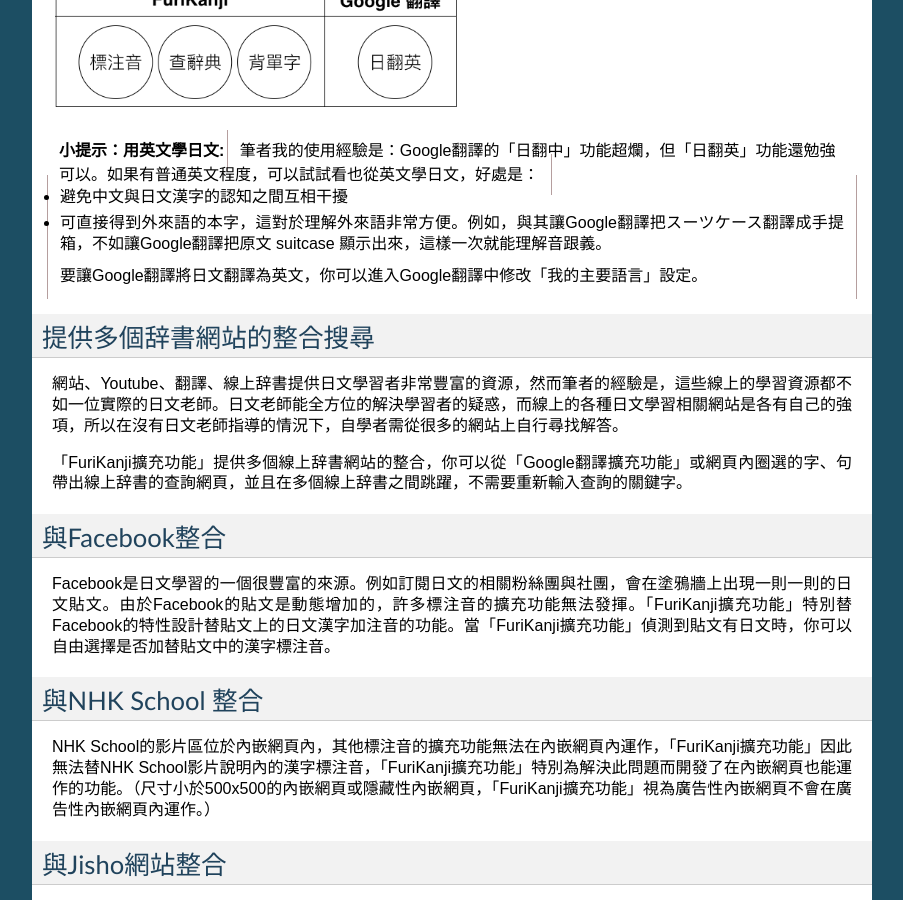
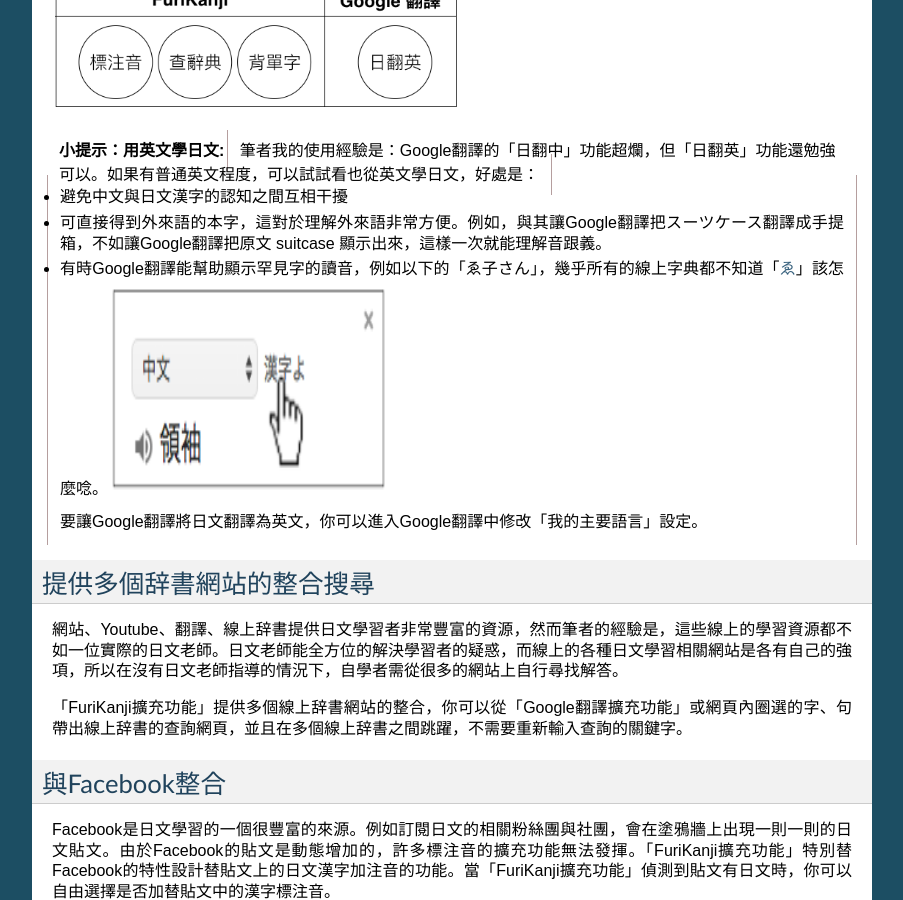
Before and after one commit to iapyeh/iapyeh, a Sphinx documentation site: the page built from docs/blogs/myworks/I.F.Add-on.rst, in a window 1280 px wide and 900 px high, scrolled down 1484 px. Shown: the whole window, without its empty margins (198-1101 px from the left). Built offline with Sphinx 7.4.7, drawn with Linux system fonts in a browser that asks for light colours; some of the changed lines change nothing that is shown.

Commit message:
Google Docs reST Editor@2017-7-16 23:3:15

```diff
--- a/docs/blogs/myworks/I.F.Add-on.rst
+++ b/docs/blogs/myworks/I.F.Add-on.rst
@@ -45,6 +45,8 @@
 
     * 可直接得到外來語的本字，這對於理解外來語非常方便。例如，與其讓Google翻譯把スーツケース翻譯成手提箱，不如讓Google翻譯把原文 suitcase 顯示出來，這樣一次就能理解音跟義。
 
+    * 有時Google翻譯能幫助顯示罕見字的讀音，例如以下的「ゑ子さん」，幾乎所有的線上字典都不知道「\ |LINK3|\ 」該怎麼唸。\ |IMG8|\
+
     要讓Google翻譯將日文翻譯為英文，你可以進入Google翻譯中修改「我的主要語言」設定。
 
 .. _h65a754d314849631d4f1770f68746b:
@@ -75,7 +77,7 @@
 與Jisho網站整合
 ===============
 
-\ |LINK3|\ 是一個很棒的線上辞書網站，但是這個網站標注音的方式使用與其他網站標注音不一樣的方式，導致其他標注音的擴充功能無法在此網站正常運作，而且「Google 翻譯擴充功能」也會因為無法正確圈選到所要翻譯的日文而無法正常運作。「FuriKanji擴充功能」特別為Jisho網站客製化以解決這些問題。
+\ |LINK4|\ 是一個很棒的線上辞書網站，但是這個網站標注音的方式使用與其他網站標注音不一樣的方式，導致其他標注音的擴充功能無法在此網站正常運作，而且「Google 翻譯擴充功能」也會因為無法正確圈選到所要翻譯的日文而無法正常運作。「FuriKanji擴充功能」特別為Jisho網站客製化以解決這些問題。
 
 .. _h2164242e4c6048506f23311549231654:
 
@@ -117,9 +119,9 @@
 
 * 日文被誤認為中文時，會在旁另外顯示一個「漢字よ」讓使用者快速改變成日文。如下圖：
 
-    * \ |IMG8|\ ，然後就會像這樣：
+    * \ |IMG9|\ ，然後就會像這樣：
 
-    * \ |IMG9|\
+    * \ |IMG10|\
 
 * 可直接在網頁內修改「翻譯Google 擴充功能選項」，不另開視窗。因為日文翻英文比較準確，所以翻譯日文時，「\ |STYLE0|\ 」要設定成「英文」。然而要閱讀英文時，又要把「\ |STYLE1|\ 改回來。直接在網頁內修改這樣會使得修改「\ |STYLE2|\ 」時比較方便。
 
@@ -135,9 +137,9 @@
 
     每一個網頁都可單獨開啟或關閉FuriKanji的功能
 
-    關閉狀態是藍色小圖\ |IMG10|\     ，此時點一下藍色小圖就會啟動「FuriKanji擴充功能」
+    關閉狀態是藍色小圖\ |IMG11|\     ，此時點一下藍色小圖就會啟動「FuriKanji擴充功能」
 
-    開啟狀態是紅色小圖\ |IMG11|\     ，此時點一下紅色小圖後選擇「關閉」可在該網頁關閉「FuriKanji擴充功能」。
+    開啟狀態是紅色小圖\ |IMG12|\     ，此時點一下紅色小圖後選擇「關閉」可在該網頁關閉「FuriKanji擴充功能」。
 
     「FuriKanji擴充功能」能偵測網頁是否含有日文內容，並自動開啟。如果你不需要此功能可以在「設定」中關閉。
 
@@ -148,7 +150,7 @@
 
     把要標注的漢字選起來像這樣
 
-\ |IMG12|\
+\ |IMG13|\
 
     「FuriKanji擴充功能」會在網頁下方顯示圈選文字的注音，並在取消圈選文字五秒之後自動消失。
 
@@ -159,9 +161,9 @@
 
     把要標注的漢字選起來會像這樣
 
-\ |IMG13|\
+\ |IMG14|\
 
-    點一下圈選區右下方的小圖示後，「Google翻譯擴充功能」上的日文會顯示注音，如下圖：\ |IMG14|\
+    點一下圈選區右下方的小圖示後，「Google翻譯擴充功能」上的日文會顯示注音，如下圖：\ |IMG15|\
 
 ..  Tip::
 
@@ -174,13 +176,13 @@
 
     將滑鼠移到有注音的漢字上方後，點選該漢字就可以開啟查詢頁面。
 
-\ |IMG15|\
+\ |IMG16|\
 
     FuriKanji預設的查詢的辞書是 「ふりがな文庫」。這個網站是Furigana的專門網站，內容豐富，速度快又沒有廣告，是學習ふりがな很棒的網站。
 
-    綠色的\ |IMG16|\     小圖是用來切換到其他辞書查詢的按鈕，它會顯示在辞書原有的「查詢按鈕」右邊。按下這一個按鈕後即切換辞書網站，不需重新輸入關鍵字。
+    綠色的\ |IMG17|\     小圖是用來切換到其他辞書查詢的按鈕，它會顯示在辞書原有的「查詢按鈕」右邊。按下這一個按鈕後即切換辞書網站，不需重新輸入關鍵字。
 
-\ |IMG17|\
+\ |IMG18|\
 
 .. _h2164242e4c6048506f23311549231654:
 
@@ -196,9 +198,9 @@
 致謝與推薦連結
 ==============
 
-* 「\ |LINK4|\ 功能
+* 「\ |LINK5|\ 功能
 
-* 「\ |LINK5|\
+* 「\ |LINK6|\
 
 .. _h174fb648377959437b5c1f697c1c40:
 
@@ -216,16 +218,16 @@
 +---------+----------------------------------------------------------------------------------------------------------------------------+
 |版本     |主要異動                                                                                                                    |
 +---------+----------------------------------------------------------------------------------------------------------------------------+
-|1.17.7.13|＊ 為了在Google翻譯擴充功能提供Furigana，所以單獨提供Furigana功能。如此一來，使用者可以單獨使用，不需先安裝「\ |LINK6|\ 」。|
+|1.17.7.13|＊ 為了在Google翻譯擴充功能提供Furigana，所以單獨提供Furigana功能。如此一來，使用者可以單獨使用，不需先安裝「\ |LINK7|\ 」。|
 |         |                                                                                                                            |
 |         |＊ 改名為 FuriKanji                                                                                                         |
 +---------+----------------------------------------------------------------------------------------------------------------------------+
-|1.17.5.26|讓「\ |LINK7|\ 」可與Google翻譯擴充功能一起使用。                                                                           |
+|1.17.5.26|讓「\ |LINK8|\ 」可與Google翻譯擴充功能一起使用。                                                                           |
 +---------+----------------------------------------------------------------------------------------------------------------------------+
-|1.0      |2017/1/26 首次發布，名稱為「I.F. Add-on」，是一個「\ |LINK8|\                                                               |
+|1.0      |2017/1/26 首次發布，名稱為「I.F. Add-on」，是一個「\ |LINK9|\                                                               |
 +---------+----------------------------------------------------------------------------------------------------------------------------+
 
-\ |LINK9|\
+\ |LINK10|\
 
 
 |REPLACE1|
@@ -261,19 +263,19 @@
 
 .. |LINK3| raw:: html
 
-    <a href="http://jisho.org/" target="_blank">Jisho</a>
+    <a href="https://ja.wikipedia.org/wiki/%E3%82%91" target="_blank">ゑ</a>
 
 .. |LINK4| raw:: html
 
-    <a href="https://www.npmjs.com/package/kuroshiro" target="_blank">FuriKanji翻譯擴充功能」使用KuroShiro的Furigana API提供Furigana</a>
+    <a href="http://jisho.org/" target="_blank">Jisho</a>
 
 .. |LINK5| raw:: html
 
-    <a href="https://www.youtube.com/watch?v=OZZlEuE8RdU" target="_blank">FuriKanji翻譯擴充功能」的考試模式靈感來源</a>
+    <a href="https://www.npmjs.com/package/kuroshiro" target="_blank">FuriKanji翻譯擴充功能」使用KuroShiro的Furigana API提供Furigana</a>
 
 .. |LINK6| raw:: html
 
-    <a href="https://chrome.google.com/webstore/detail/ipa-furigana/jnnbgnfnncobhklficfkdnclohaklifi" target="_blank">IPA Furigana 擴充功能</a>
+    <a href="https://www.youtube.com/watch?v=OZZlEuE8RdU" target="_blank">FuriKanji翻譯擴充功能」的考試模式靈感來源</a>
 
 .. |LINK7| raw:: html
 
@@ -281,9 +283,13 @@
 
 .. |LINK8| raw:: html
 
+    <a href="https://chrome.google.com/webstore/detail/ipa-furigana/jnnbgnfnncobhklficfkdnclohaklifi" target="_blank">IPA Furigana 擴充功能</a>
+
+.. |LINK9| raw:: html
+
     <a href="https://chrome.google.com/webstore/detail/ipa-furigana/jnnbgnfnncobhklficfkdnclohaklifi" target="_blank">IPA Furigana擴充功能」的patch</a>
 
-.. |LINK9| raw:: html
+.. |LINK10| raw:: html
 
     <a href="https://docs.google.com/document/d/1X6sOdxpKFERm49a07BU4QFOuZeqDuWjNfdJWXU7VKrI/edit" target="_blank">本文件原始檔案</a>
 
@@ -319,41 +325,45 @@
    :width: 409 px
 
 .. |IMG8| image:: static/I_F_Add-on_8.png
+   :height: 214 px
+   :width: 280 px
+
+.. |IMG9| image:: static/I_F_Add-on_9.png
    :height: 88 px
    :width: 238 px
 
-.. |IMG9| image:: static/I_F_Add-on_9.png
+.. |IMG10| image:: static/I_F_Add-on_10.png
    :height: 100 px
    :width: 238 px
-
-.. |IMG10| image:: static/I_F_Add-on_10.png
-   :height: 29 px
-   :width: 32 px
 
 .. |IMG11| image:: static/I_F_Add-on_11.png
    :height: 29 px
    :width: 32 px
 
 .. |IMG12| image:: static/I_F_Add-on_12.png
+   :height: 29 px
+   :width: 32 px
+
+.. |IMG13| image:: static/I_F_Add-on_13.png
    :height: 44 px
    :width: 388 px
 
-.. |IMG13| image:: static/I_F_Add-on_13.png
+.. |IMG14| image:: static/I_F_Add-on_14.png
    :height: 64 px
    :width: 390 px
 
-.. |IMG14| image:: static/I_F_Add-on_14.png
+.. |IMG15| image:: static/I_F_Add-on_15.png
    :height: 144 px
    :width: 296 px
 
-.. |IMG15| image:: static/I_F_Add-on_15.png
+.. |IMG16| image:: static/I_F_Add-on_16.png
    :height: 98 px
    :width: 300 px
 
-.. |IMG16| image:: static/I_F_Add-on_1.png
+.. |IMG17| image:: static/I_F_Add-on_1.png
    :height: 20 px
    :width: 20 px
 
-.. |IMG17| image:: static/I_F_Add-on_16.png
+.. |IMG18| image:: static/I_F_Add-on_17.png
    :height: 65 px
    :width: 188 px
```
